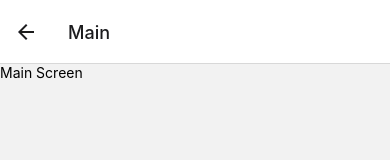
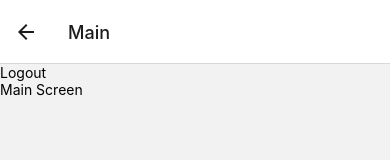
Before and after one commit to halilibrahimdemircan/react_native, a React Native app in the folder AwesomeProject/: screen /Main in a window 390 px wide. Shown: the top 160 px of the page. Built offline with nearby package versions, Linux system fonts and the light colour scheme.

Commit message:
logout component

```diff
--- /dev/null
+++ b/AwesomeProject/components/Logout.tsx
@@ -0,0 +1,13 @@
+import React from 'react';
+import {Text, TouchableOpacity} from 'react-native';
+
+const Logout = () => {
+  const logOut = () => {};
+  return (
+    <TouchableOpacity onPress={() => {}}>
+      <Text>Logout</Text>
+    </TouchableOpacity>
+  );
+};
+
+export default Logout;
--- a/AwesomeProject/screens/Login/LoginAndRegisterScreen.tsx
+++ b/AwesomeProject/screens/Login/LoginAndRegisterScreen.tsx
@@ -118,6 +118,7 @@ const LoginAndRegisterScreen: React.FC<{navigation: any}> = ({navigation}) => {
   //     return <Text style={styles.errorText}>{userInfo.error}</Text>;
   //   }
   // };
+  console.log('userInfo :>> ', userInfo);
 
   return (
     <SafeAreaView style={styles.sectionContainer}>
--- a/AwesomeProject/screens/Main/MainScreen.tsx
+++ b/AwesomeProject/screens/Main/MainScreen.tsx
@@ -1,8 +1,14 @@
 import React from 'react';
-import {Text} from 'react-native';
+import {Text, View} from 'react-native';
+import Logout from '../../components/Logout';
 
 const MainScreen = () => {
-  return <Text>Main Screen</Text>;
+  return (
+    <View>
+      <Logout />
+      <Text>Main Screen</Text>
+    </View>
+  );
 };
 
 export default MainScreen;
```
